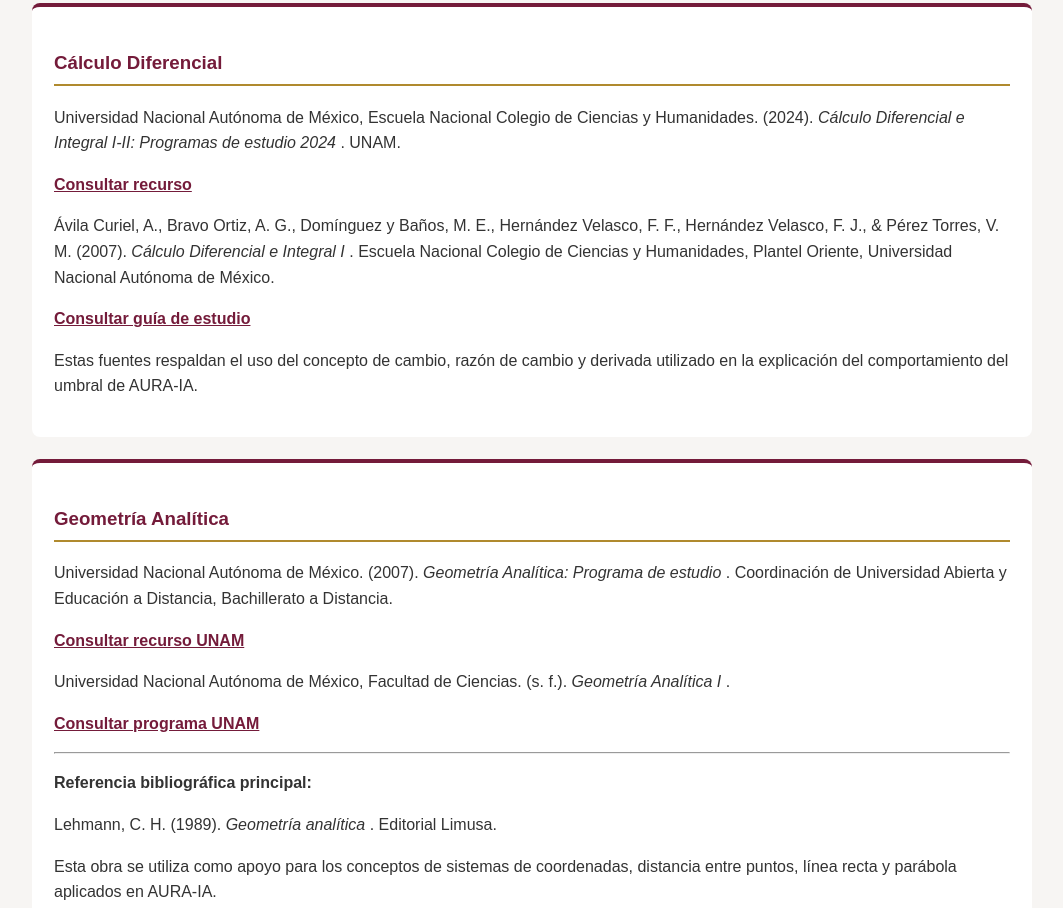
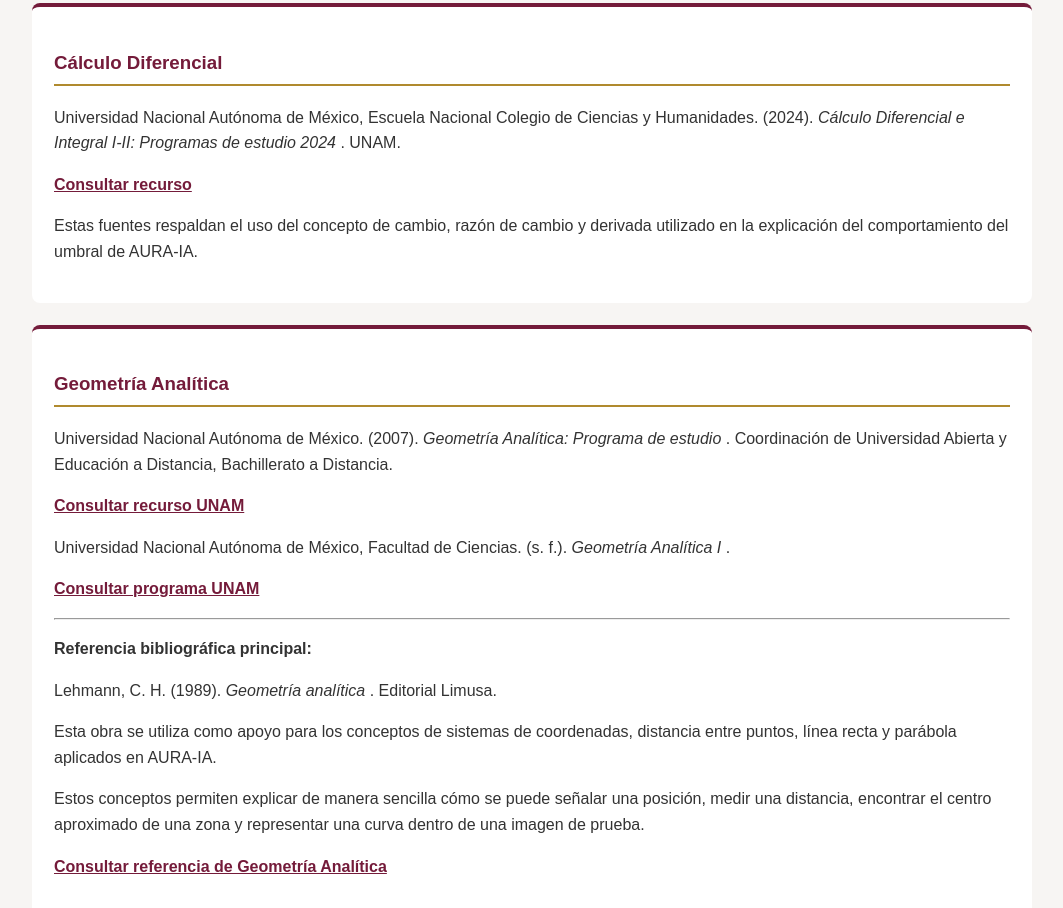
Before and after one commit to miriamdehaan/aura-ia-referencias, a plain HTML site: page index.html in a window 1280 px wide. Shown: the part 3937-4845 px from the top of the page, without its empty margins (108-1171 px from the left). Drawn offline with Linux system fonts and the light colour scheme.

Commit message:
Actualizacion Referencias

```diff
--- a/index.html
+++ b/index.html
@@ -587,40 +587,6 @@ Consultar recurso
 
 
 <p>
-
-Ávila Curiel, A.,
-Bravo Ortiz, A. G.,
-Domínguez y Baños, M. E.,
-Hernández Velasco, F. F.,
-Hernández Velasco, F. J.,
-&amp; Pérez Torres, V. M.
-(2007).
-
-<em>
-Cálculo Diferencial e Integral I
-</em>.
-
-Escuela Nacional Colegio de Ciencias
-y Humanidades,
-Plantel Oriente,
-Universidad Nacional Autónoma de México.
-
-</p>
-
-
-<p>
-
-<a
-href="https://recursoseducativos.unam.mx/handle/123456789/27187"
-target="_blank">
-
-Consultar guía de estudio
-
-</a>
-
-</p>
-
-<p>
 Estas fuentes respaldan el uso del concepto de cambio,
 razón de cambio y derivada utilizado en la explicación
 del comportamiento del umbral de AURA-IA.
@@ -845,7 +811,7 @@ Auditoría de Equidad en Inteligencia Artificial Médica
 
 
 <p>
-Proyecto académico
+Proyecto académico por Miriam V. Dehaan León y Maria Flores León|IA 202
 </p>
 
 
```
